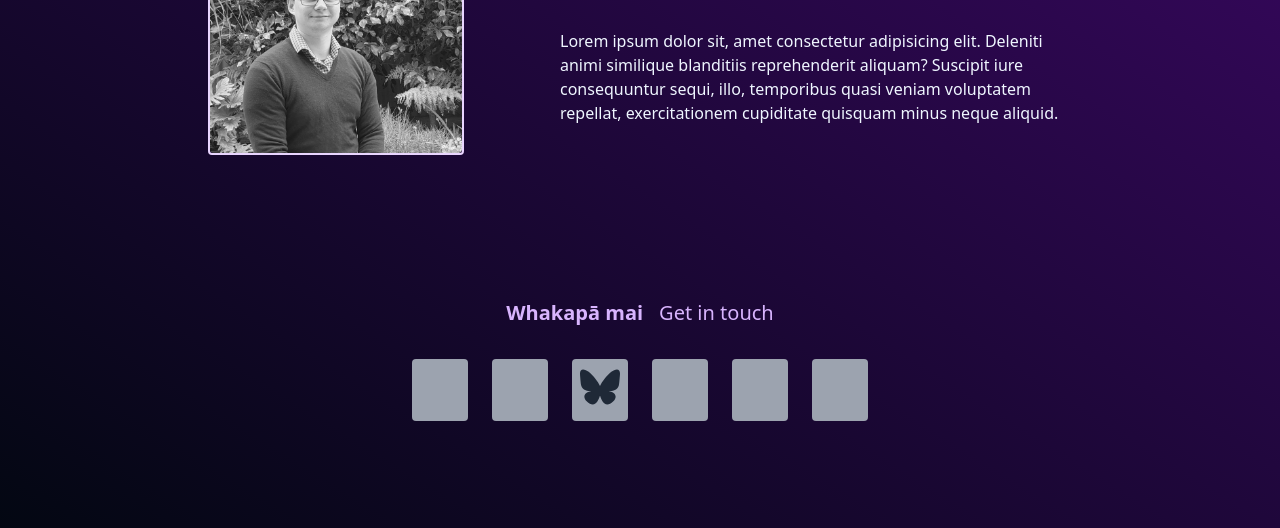
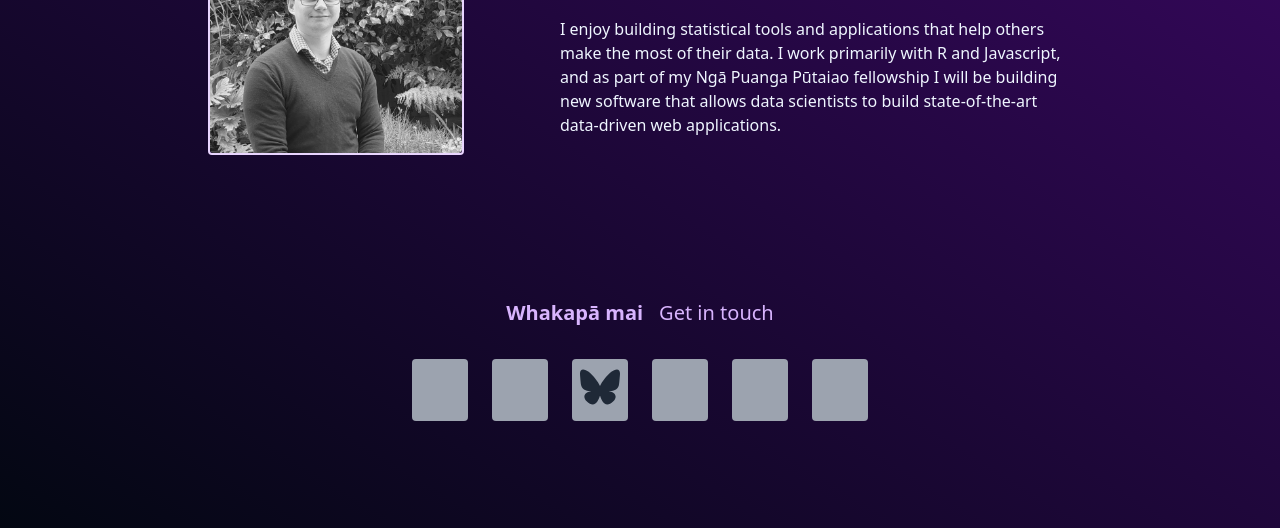
Before and after one commit to tmelliott/tmelliott.github.io, an Astro site: page / in a window 1280 px wide. Shown: the part 272-800 px from the top of the page. Built offline with nearby package versions, Linux system fonts and the light colour scheme; Astro itself is replaced by a stand-in of ours; some icons are missing.

Commit message:
update blurb

```diff
--- a/src/components/sections/About.astro
+++ b/src/components/sections/About.astro
@@ -34,10 +34,11 @@ const titles = ["Data scientist", "Statistical software developer"];
     </h2>
 
     <p class="mt-8 text-center lg:text-left">
-      Lorem ipsum dolor sit, amet consectetur adipisicing elit. Deleniti animi
-      similique blanditiis reprehenderit aliquam? Suscipit iure consequuntur
-      sequi, illo, temporibus quasi veniam voluptatem repellat, exercitationem
-      cupiditate quisquam minus neque aliquid.
+      I enjoy building statistical tools and applications that help others make
+      the most of their data. I work primarily with R and Javascript, and as
+      part of my Ngā Puanga Pūtaiao fellowship I will be building new software
+      that allows data scientists to build state-of-the-art data-driven web
+      applications.
     </p>
   </div>
 </div>
```
